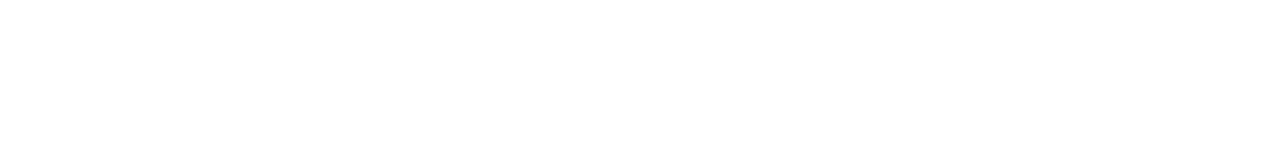
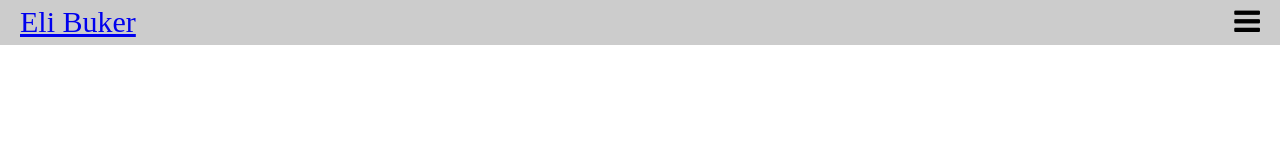
Before and after one commit to ELiBuker/website-protfolio-example, a plain HTML site: page index.html in a window 1280 px wide. Drawn offline with Linux system fonts and the light colour scheme.

Commit message:
added html and basic css for top nav

```diff
--- a/css/style.css
+++ b/css/style.css
@@ -1,8 +1,29 @@
 *{
 	box-sizing: border-box;
-	margin: 0px;
-	padding: 0px;
+	/*margin: 0px;
+	padding: 0px;*/
 }
 body{
 
 }
+
+.top-nav {
+background-color: #ccc;
+}
+.navbar{
+	font-size: 30px;
+	padding: 5px 20px;
+justify-content: space-between;
+
+display:flex;
+}
+.brandlink{
+
+}
+.nav-toggle{
+	/*margin-left: auto;*/
+	cursor: pointer;
+}
+.nav-list-collapsed{
+	display: none;
+}
--- a/index.html
+++ b/index.html
@@ -5,10 +5,25 @@
 			<meta name="viewport" content="width=device-width, initial-scale=1">
 			<title>Website Portfolio</title>
 			<link rel="stylesheet" type="text/css" href="css/normalize.css">
+			<link rel="stylesheet" type="text/css" href="https://maxcdn.bootstrapcdn.com/font-awesome/4.7.0/css/font-awesome.min.css">
 			<link rel="stylesheet" type="text/css" href="css/style.css">
 		</head>
 		<body>
 			<header>
+				<nav class="top-nav" id="top-nav-toggle">
+					<div class="navbar">
+							<a href="#" class="brandlink">Eli Buker</a>
+						<div class="nav-toggle">
+							<i class="fa fa-bars" aria-hidden="true"></i>
+						</div>
+					</div>
+						<ul class="nav-list nav-list-collapsed" "id="top-nav-list">
+							<li><a href="#">link 1</a></li>
+							<li><a href="#">link 2</a></li>
+							<li><a href="#">link 3</a></li>
+						</ul>
+
+				</nav>
 
 			</header>
 			<p></p>
```
